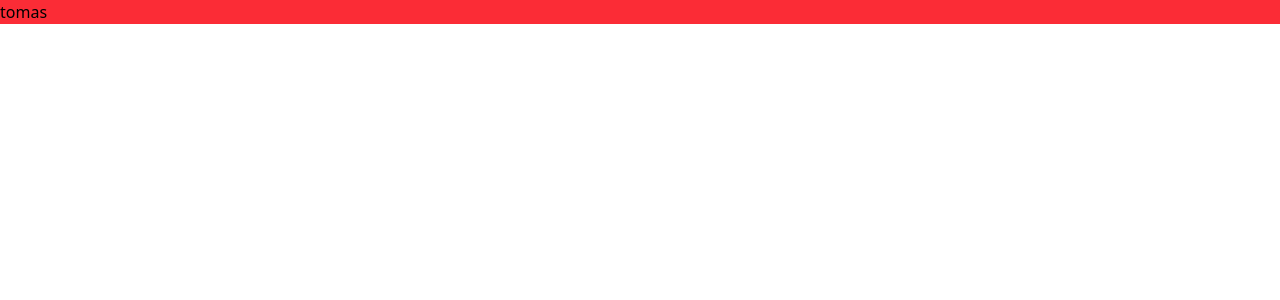
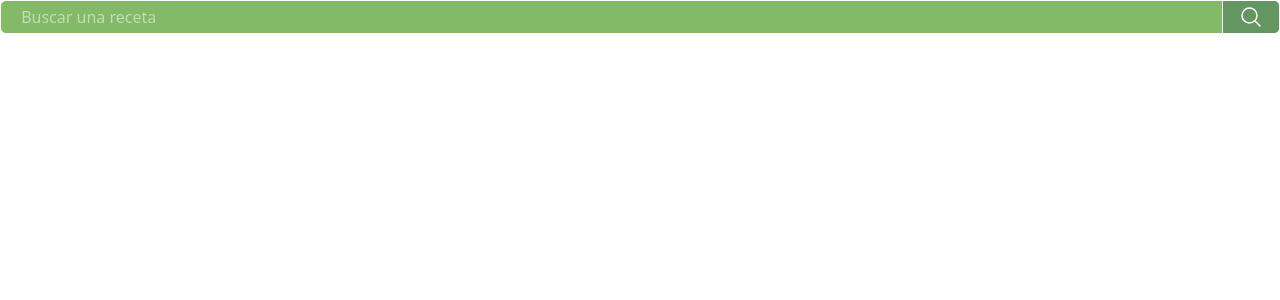
Before and after one commit to TBejarano24/meal-api-project, a React (Vite) app: page / in a window 1280 px wide. Shown: the top 300 px of the page. Built offline with nearby package versions, Linux system fonts and the light colour scheme.

Commit message:
initial commit

```diff
--- a/src/App.jsx
+++ b/src/App.jsx
@@ -1,5 +1,12 @@
 import React from "react";
+import Navegador from "./components/Navegador";
 
 export default function App() {
-  return <div className="bg-red-500">tomas</div>;
+
+  return (
+  <>
+
+  <Navegador/>
+  </>
+  )
 }
--- /dev/null
+++ b/src/components/Navegador.jsx
@@ -0,0 +1,26 @@
+import React from 'react'
+
+export default function Navegador() {
+    return (
+        <div>
+            <div className='flex items-center border border-white rounded-md overflow-hidden  bg-[#83ba67]'>
+
+                <input type="text " placeholder=' Buscar una receta' className=' h-full  flex-grow pl-4 focus:outline-none text-white text-' />
+                <button className=' px-4 py-1 bg-[#639661] border-l border-white  border-t-none border-b-none h-full cursor-pointer hover:bg-[#85ba83] active:bg-[#85ba83]'>
+                    <svg xmlns="http://www.w3.org/2000/svg"
+                        fill="none"
+                        viewBox="0 0 24 24"
+                        strokeWidth={1.5}
+                        stroke="white"
+                        className="size-6">
+                        <path strokeLinecap="round"
+                            strokeLinejoin="round"
+                            d="m21 21-5.197-5.197m0 0A7.5 7.5 0 1 0 5.196 5.196a7.5 7.5 0 0 0 10.607 10.607Z" />
+                    </svg>
+                </button>
+
+            </div>
+
+        </div >
+    )
+}
```
